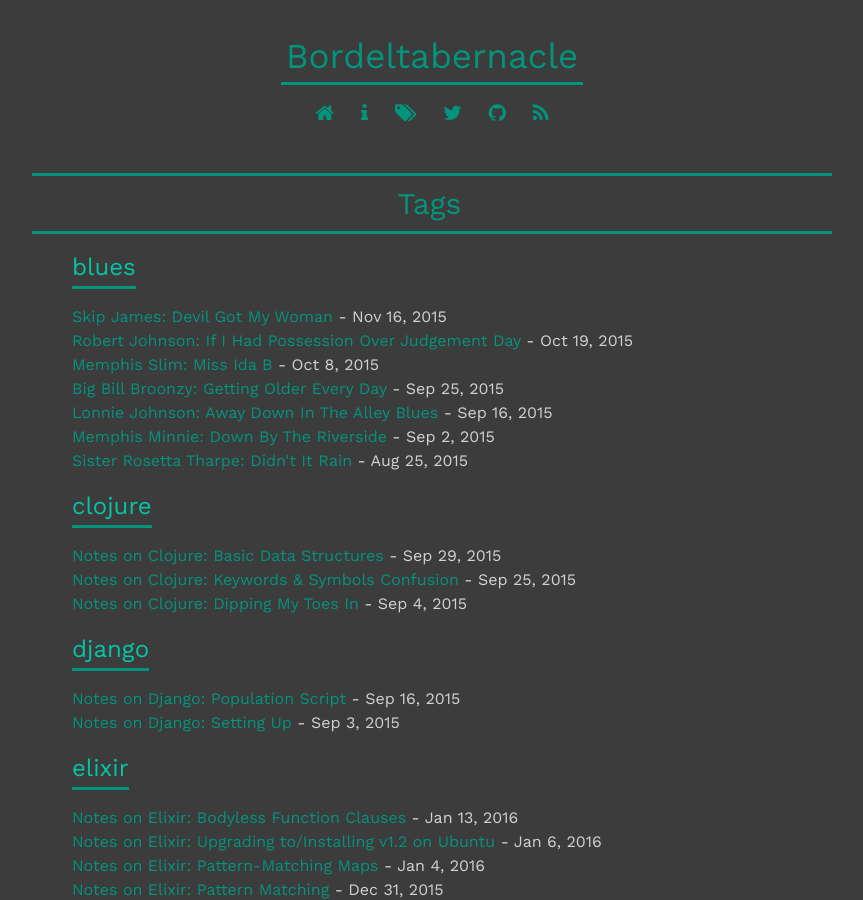
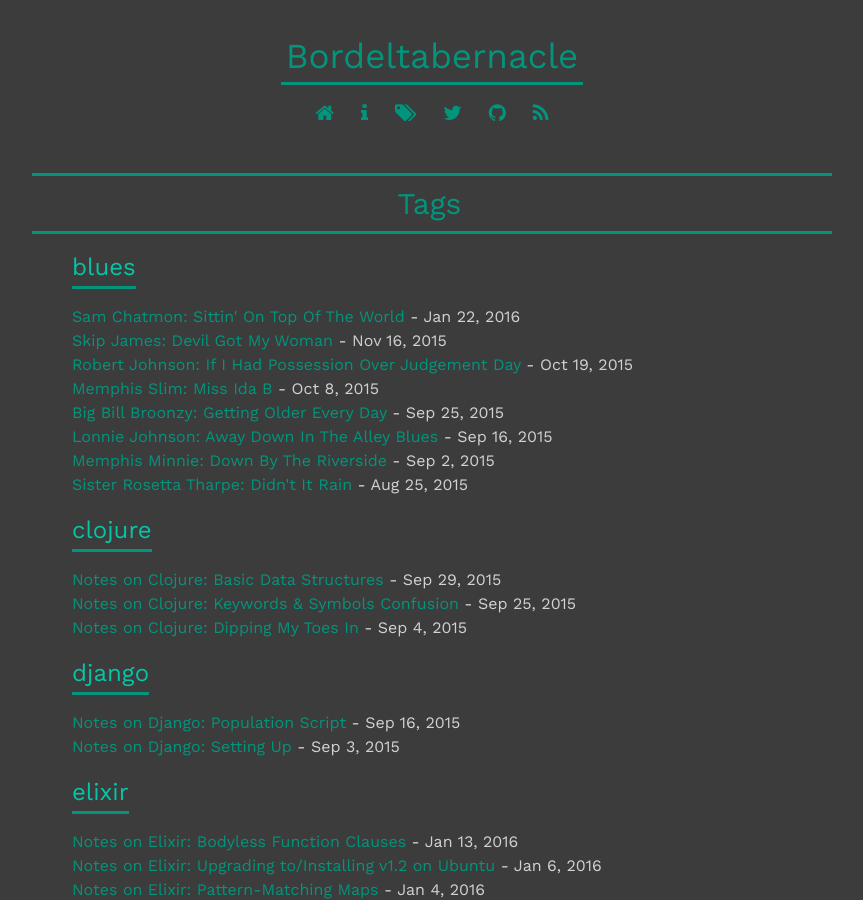
Before and after one commit to robphoenix/bordeltabernacle.github.io, a Jekyll site: the page built from tags.html, in a window 1280 px wide and 900 px high. Shown: the whole window, without its empty margins (208-1071 px from the left). Built offline with Jekyll 4.4.1, drawn with Linux system fonts in a browser that asks for light colours; nearby versions of some CDN libraries; Markdown is read by kramdown in place of the engine named in the settings.

Commit message:
add Sam Chatmon:Sittin' on top of the world

```diff
--- /dev/null
+++ b/_posts/2016-01-22-sam-chatmon-sittin-on-top-of-the-world.md
@@ -0,0 +1,9 @@
+---
+layout: post
+title:  "Sam Chatmon: Sittin' On Top Of The World"
+date:   2016-01-22
+tags:   blues
+
+---
+
+<iframe width="640" height="360" src="https://www.youtube.com/embed/ueEQKZcXfjc" frameborder="0"> </iframe>
```
Also changed, not shown: _posts/2015-08-25-sister-rosetta-tharpe-didnt-it-rain.md (+1 -0 lines).
